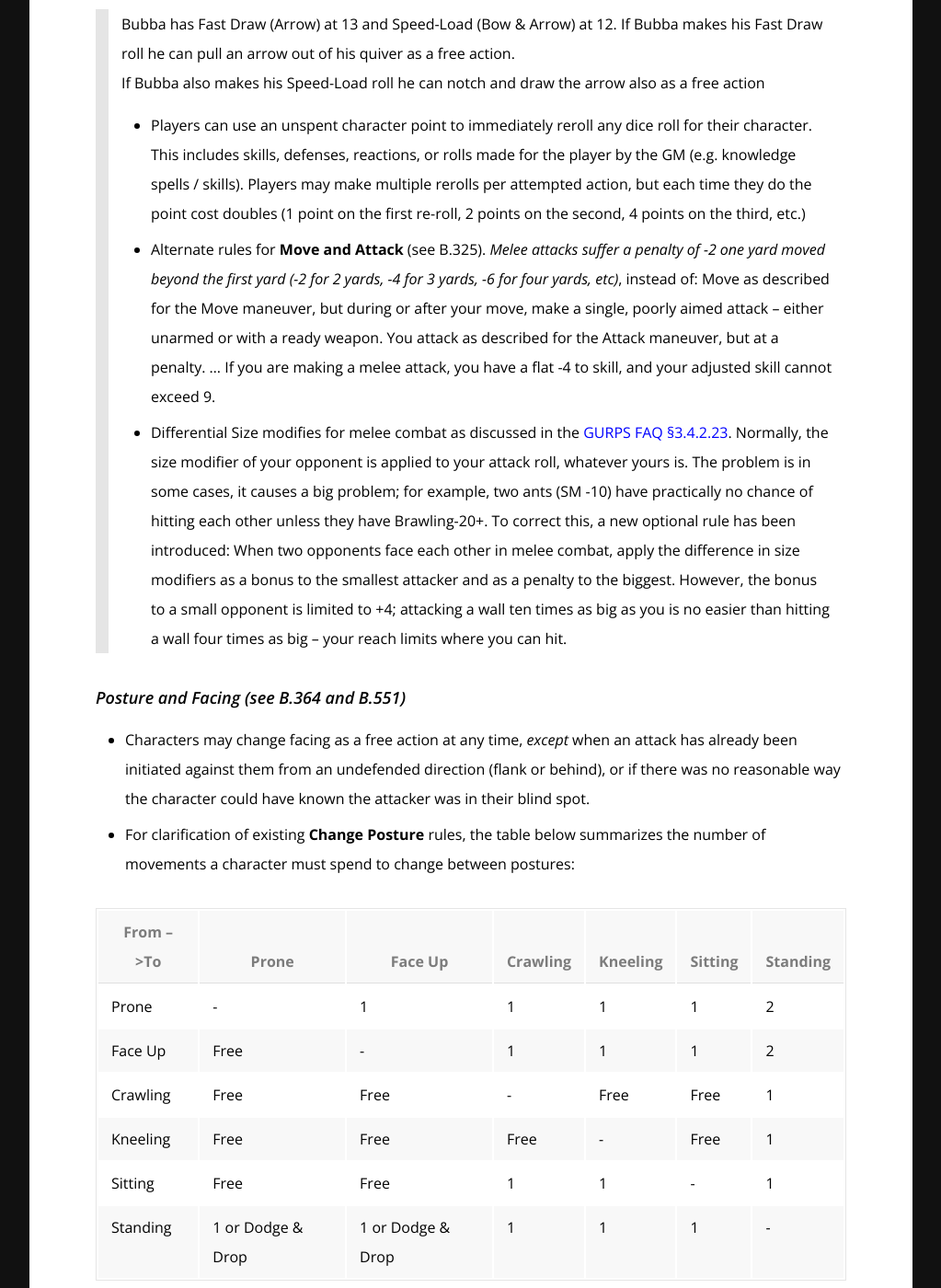
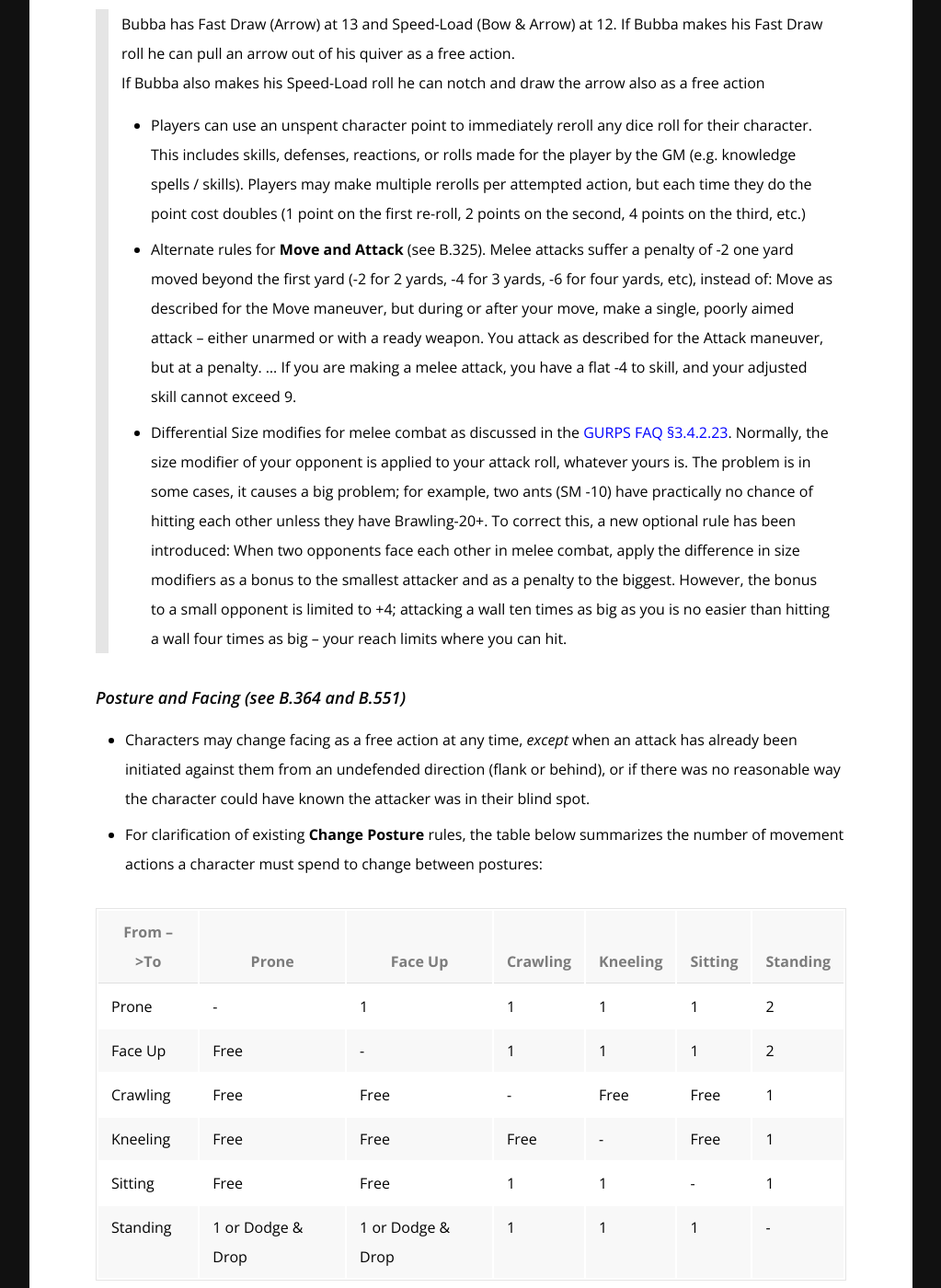
Before and after one commit to rickosborne/blackwater, a Jekyll site: the page built from _guide/550-rulebooks-and-house-rules.md, in a window 1280 px wide and 1400 px high, scrolled down 1659 px. Shown: the whole window at 92% size, without its empty margins (128-1151 px from the left). Built offline with Jekyll 4.4.1, drawn with Linux system fonts in a browser that asks for light colours.

Commit message:
Update 550-rulebooks-and-house-rules.md

```diff
--- a/_guide/550-rulebooks-and-house-rules.md
+++ b/_guide/550-rulebooks-and-house-rules.md
@@ -42,7 +42,7 @@ In general, the following GURPS sourcebooks are recommended:
 * Players can use an unspent character point to immediately reroll any dice roll for their character.
   This includes skills, defenses, reactions, or rolls made for the player by the GM (e.g. knowledge spells / skills).
   Players may make multiple rerolls per attempted action, but each time they do the point cost doubles (1 point on the first re-roll, 2 points on the second, 4 points on the third, etc.)
-* Alternate rules for **Move and Attack** (see B.325).  ***Melee attacks suffer a penalty of -2 one yard moved beyond the first yard (-2 for 2 yards, -4 for 3 yards, -6 for four yards, etc)***, instead of:
+* Alternate rules for **Move and Attack** (see B.325).  Melee attacks suffer a penalty of -2 one yard moved beyond the first yard (-2 for 2 yards, -4 for 3 yards, -6 for four yards, etc), instead of:
 >Move as described for the Move maneuver, but during or after your move, make a single, poorly aimed attack – either unarmed or with a ready weapon.
 >You attack as described for the Attack maneuver, but at a penalty.  ... If you are making a melee attack, you have a flat -4 to skill, and your adjusted skill cannot exceed 9.
 * Differential Size modifies for melee combat as discussed in the [GURPS FAQ &#167;3.4.2.23](http://www.sjgames.com/gurps/faq/FAQ4-3.html#SS3.4.2.23).
@@ -54,7 +54,7 @@ In general, the following GURPS sourcebooks are recommended:
 
 ### Posture and Facing (see B.364 and B.551)
 * Characters may change facing as a free action at any time, ***except*** when an attack has already been initiated against them from an undefended direction (flank or behind), or if there was no reasonable way the character could have known the attacker was in their blind spot.
-* For clarification of existing **Change Posture** rules, the table below summarizes the number of movements a character must spend to change between postures:
+* For clarification of existing **Change Posture** rules, the table below summarizes the number of movement actions a character must spend to change between postures:
 
 |From -->To     |Prone            |Face Up          |Crawling|Kneeling|Sitting|Standing|
 |---------------|-----------------|-----------------|--------|--------|-------|--------|
```
